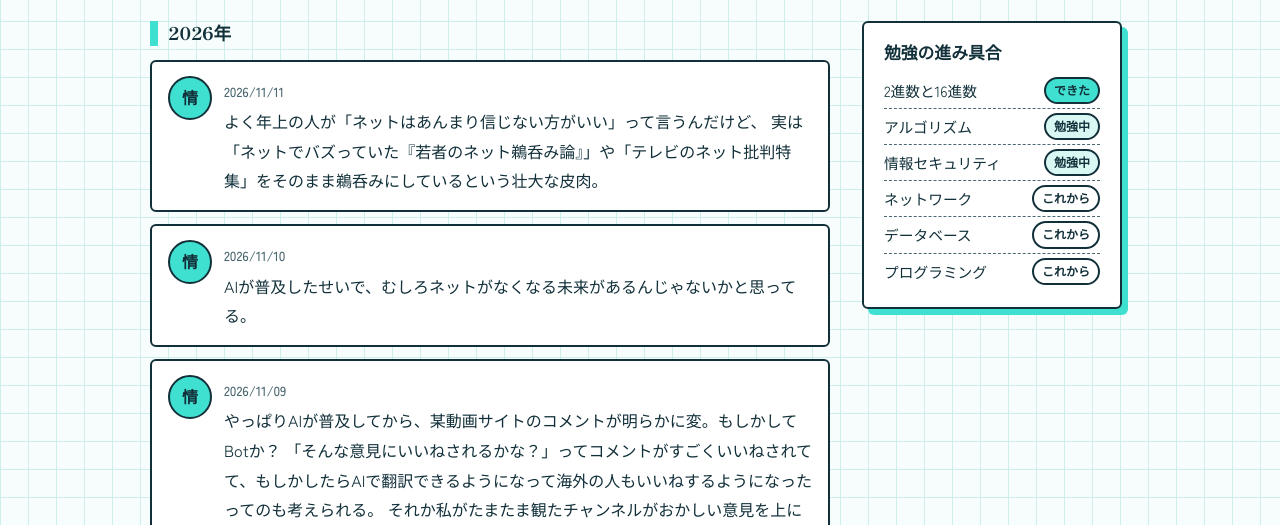
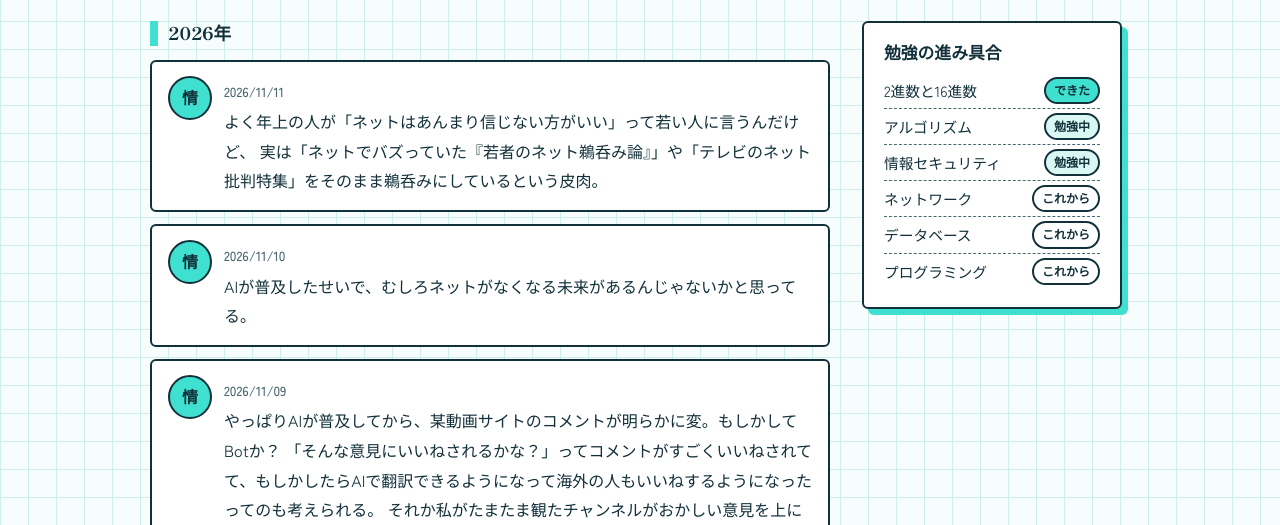
Before and after one commit to Azaleacreativeroom888/fan-information, a plain HTML site: page blog.html in a window 1280 px wide. Shown: the part 259-784 px from the top of the page. Drawn offline with Linux system fonts and the light colour scheme.

Commit message:
Revise blog post content for clarity
Updated the text in the blog post to improve clarity and readability.

```diff
--- a/blog.html
+++ b/blog.html
@@ -125,8 +125,8 @@ footer ul{list-style:none;display:flex;gap:18px;justify-content:center;margin-bo
 
       <article class="post">
         <div class="avatar" aria-hidden="true">情</div>
-        <div><time datetime="2026-11-11">2026/11/11</time><p>よく年上の人が「ネットはあんまり信じない方がいい」って言うんだけど、
-          実は「ネットでバズっていた『若者のネット鵜呑み論』」や「テレビのネット批判特集」をそのまま鵜呑みにしているという壮大な皮肉。</p></div>
+        <div><time datetime="2026-11-11">2026/11/11</time><p>よく年上の人が「ネットはあんまり信じない方がいい」って若い人に言うんだけど、
+          実は「ネットでバズっていた『若者のネット鵜呑み論』」や「テレビのネット批判特集」をそのまま鵜呑みにしているという皮肉。</p></div>
       </article>
 
       <article class="post">
```
